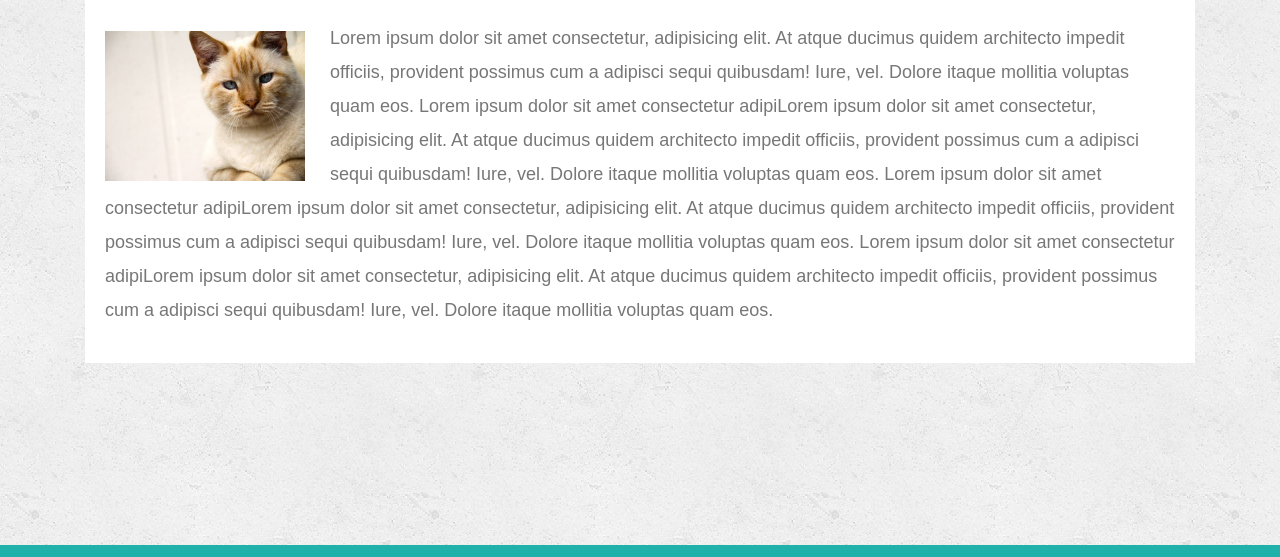
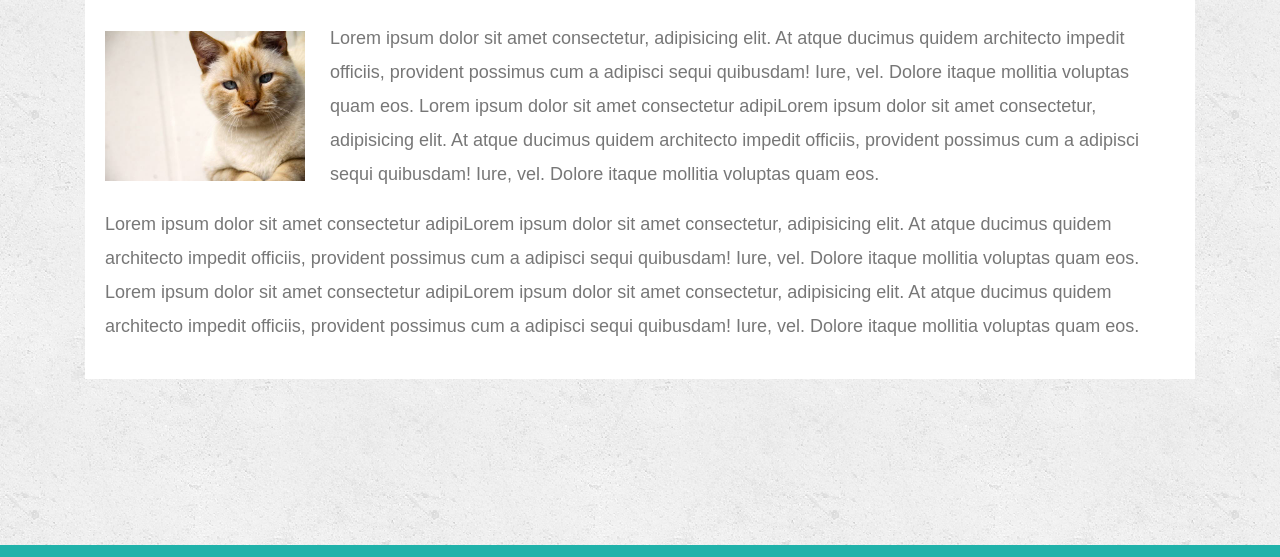
Before and after one commit to palshah28/Bootstrap-Portfolio, a plain HTML site: page index.html in a window 1280 px wide. Shown: the part 243-800 px from the top of the page. Drawn offline with nearby package versions, Linux system fonts and the light colour scheme.

Commit message:
25 may changes

```diff
--- a/index.html
+++ b/index.html
@@ -55,12 +55,12 @@
                     <div class="row">
                          <!-- <div class="col-xs-6 col-md-3">  -->
                          <p>
-                            <img src="/images/cat.jpg" class="auth-image" alt="Your Name">
+                            <img src="images/cat.jpg" class="auth-image" alt="Your Name">
                             Lorem ipsum dolor sit amet consectetur, adipisicing elit. At atque ducimus quidem architecto impedit officiis, provident possimus cum a adipisci sequi quibusdam! Iure, vel. Dolore itaque mollitia voluptas quam eos.
                             Lorem ipsum dolor sit amet consectetur adipiLorem ipsum dolor sit amet consectetur, adipisicing elit. At atque ducimus quidem architecto impedit officiis, provident possimus cum a adipisci sequi quibusdam! Iure, vel. Dolore itaque mollitia voluptas quam eos.
+                           <p> Lorem ipsum dolor sit amet consectetur adipiLorem ipsum dolor sit amet consectetur, adipisicing elit. At atque ducimus quidem architecto impedit officiis, provident possimus cum a adipisci sequi quibusdam! Iure, vel. Dolore itaque mollitia voluptas quam eos.
                             Lorem ipsum dolor sit amet consectetur adipiLorem ipsum dolor sit amet consectetur, adipisicing elit. At atque ducimus quidem architecto impedit officiis, provident possimus cum a adipisci sequi quibusdam! Iure, vel. Dolore itaque mollitia voluptas quam eos.
-                            Lorem ipsum dolor sit amet consectetur adipiLorem ipsum dolor sit amet consectetur, adipisicing elit. At atque ducimus quidem architecto impedit officiis, provident possimus cum a adipisci sequi quibusdam! Iure, vel. Dolore itaque mollitia voluptas quam eos.
-                             <!-- </div>  -->
+                        </p>  <!-- </div>  -->
                     </div>
 
                 </div>
```
